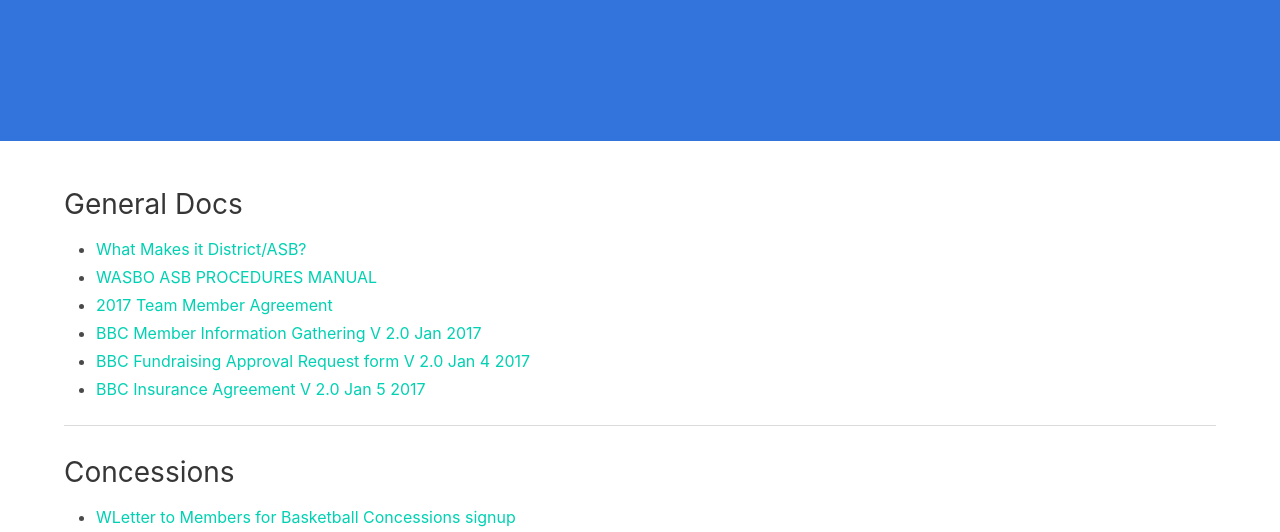
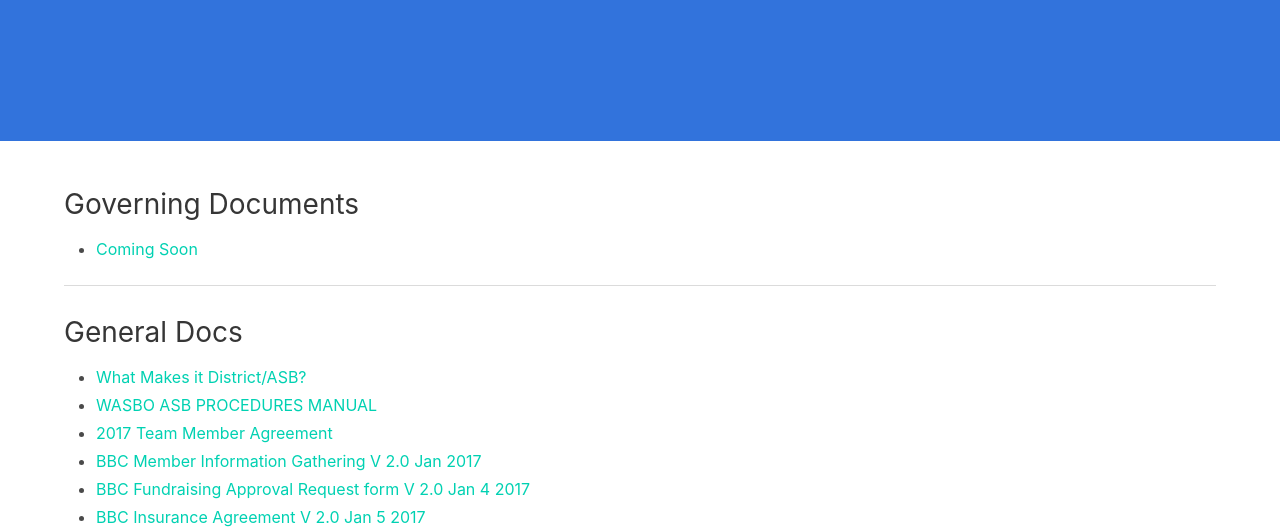
Before and after one commit to jamslatt/bhsboosters, a plain HTML site: page docs/index.html in a window 1280 px wide. Shown: the part 260-792 px from the top of the page. Drawn offline with Linux system fonts and the light colour scheme.

Commit message:
New docs / fixing merge errors

```diff
--- a/docs/index.html
+++ b/docs/index.html
@@ -68,6 +68,11 @@
   <section class="section">
     <div class="container">
       <div class="content">
+        <h2>Governing Documents</h2>
+        <ul>
+          <li><a href="#" target="_blank">Coming Soon</a></li>
+        </ul>
+        <hr/>
         <h2>General Docs</h2>
         <ul>
           <li><a href="../assets/docs/What-makes-it-ASB-or-Booster-Fundraising.pdf" target="_blank">What Makes it District/ASB?</a></li>
```
Also changed, not shown: index.html (+0 -8 lines).
